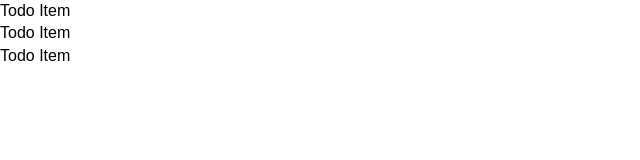
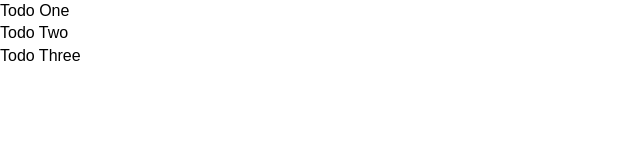
Before and after one commit to Munene44/version3-, a Vue app: page / in a window 1280 px wide. Shown: the top 160 px of the page, without its empty margins (0-640 px from the left). Built offline with nearby package versions, Linux system fonts and the light colour scheme.

Commit message:
get each to do item

```diff
--- a/src/components/TodoItem.vue
+++ b/src/components/TodoItem.vue
@@ -1,6 +1,6 @@
 <template>
 	<div>
-		<p>Todo Item</p>
+		<p>{{todo.title}}</p>
 	</div>
 </template>
 <script>
```
